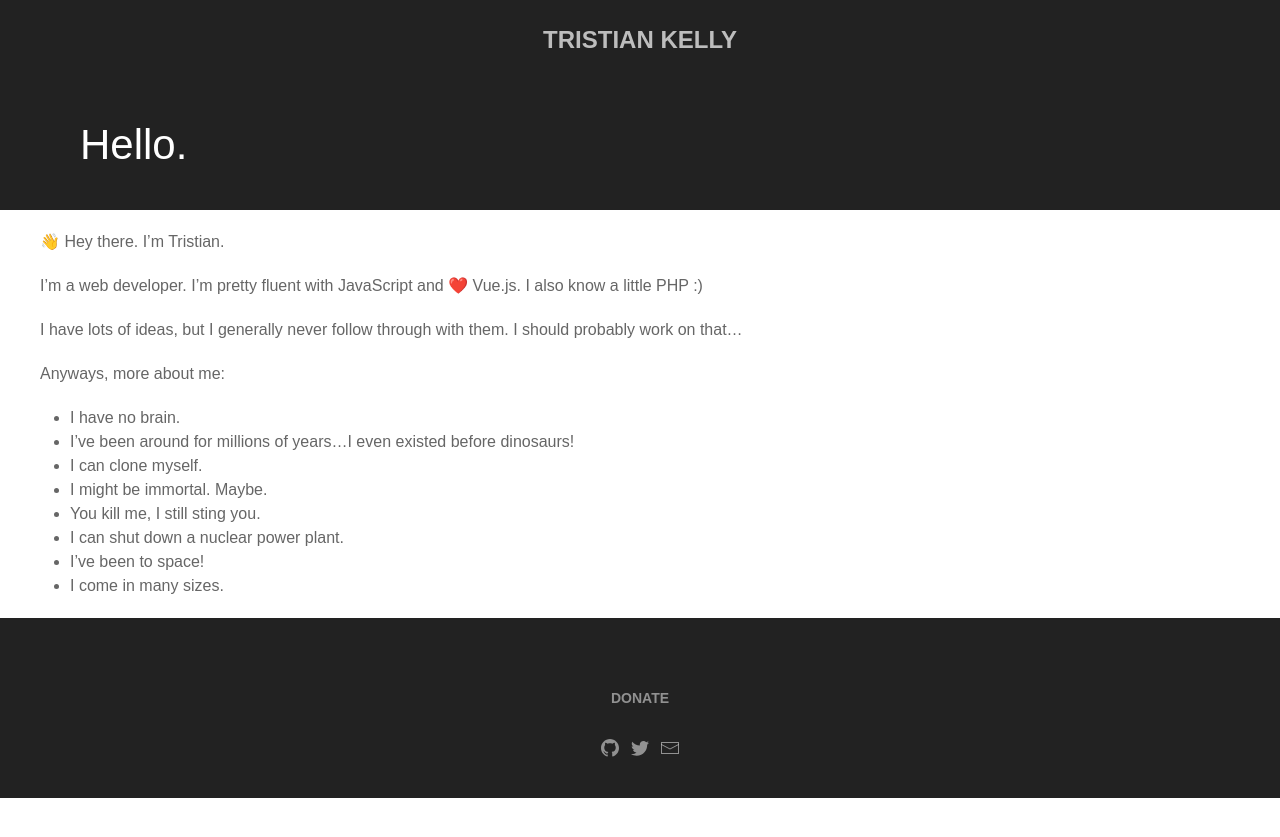
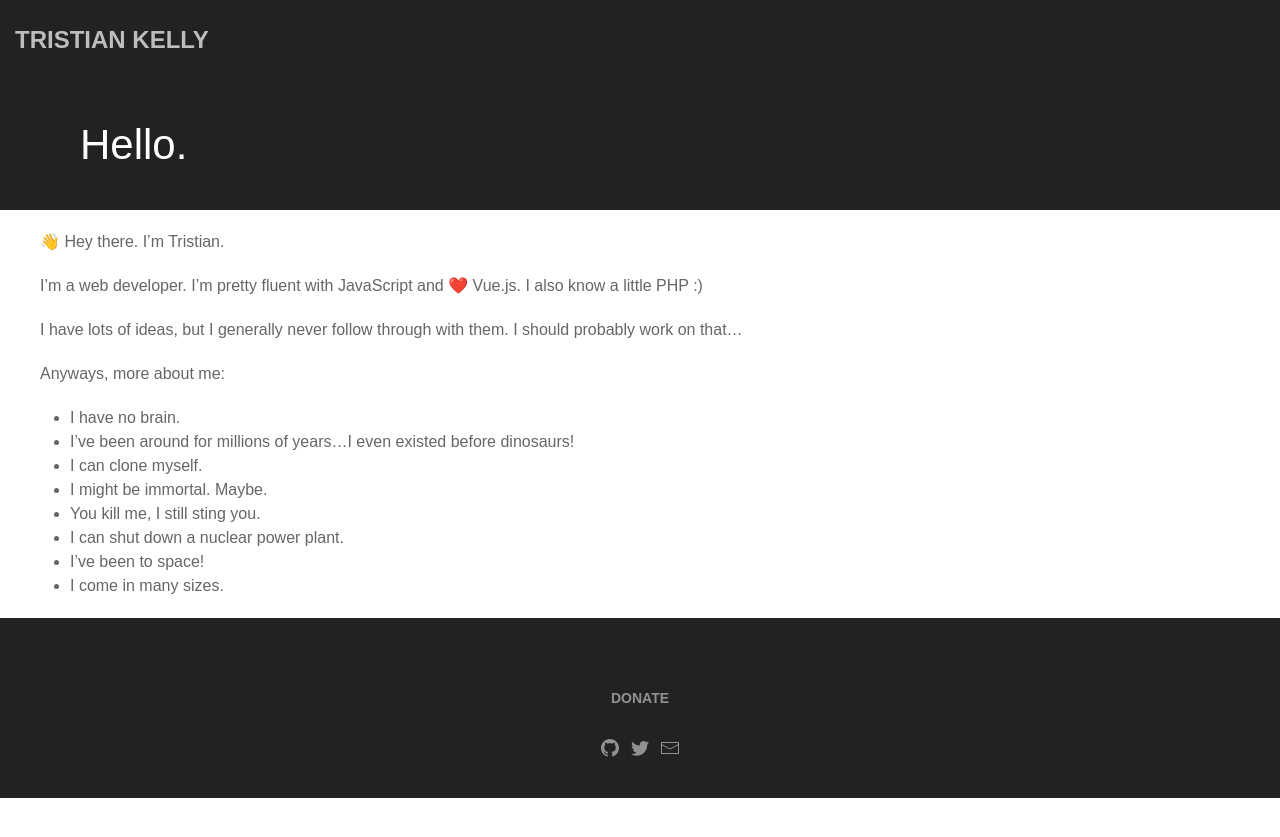
Before and after one commit to OrdinaryJellyfish/ordinaryjellyfish.github.io, a Jekyll site: the page built from index.md, in a window 1280 px wide. Shown: the top 837 px of the page. Built offline with Jekyll 4.4.1, drawn with Linux system fonts in a browser that asks for light colours; emoji names are drawn with the system emoji font; some web fonts are replaced.

Commit message:
Update header.html

```diff
--- a/_includes/header.html
+++ b/_includes/header.html
@@ -1,5 +1,5 @@
 <nav class="uk-navbar-container uk-navbar-transparent uk-light uk-background-secondary" uk-navbar>
-    <div class="uk-navbar-center">
+    <div class="uk-navbar-left">
         <ul class="uk-navbar-nav">
             <a href="/" class="uk-navbar-item uk-logo uk-text-bold uk-text-uppercase">Tristian Kelly</a>
         </ul>
```
